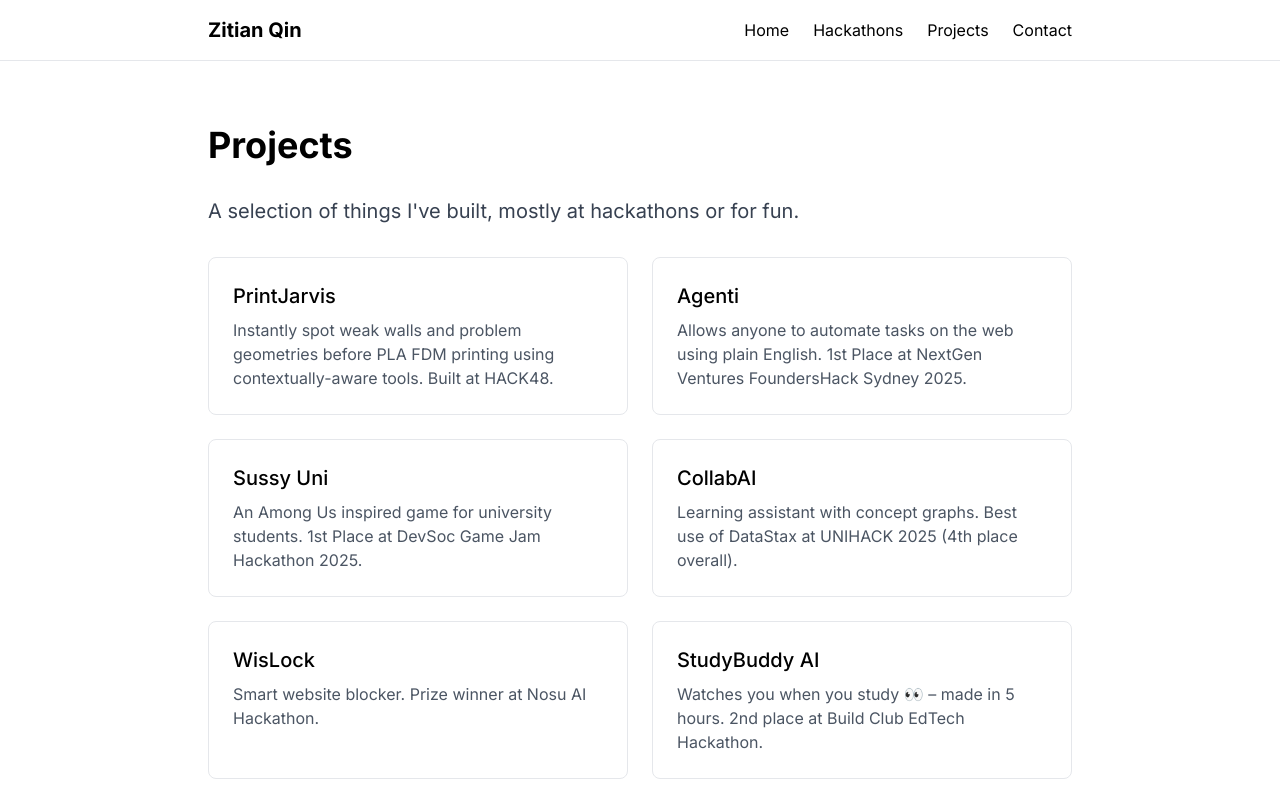
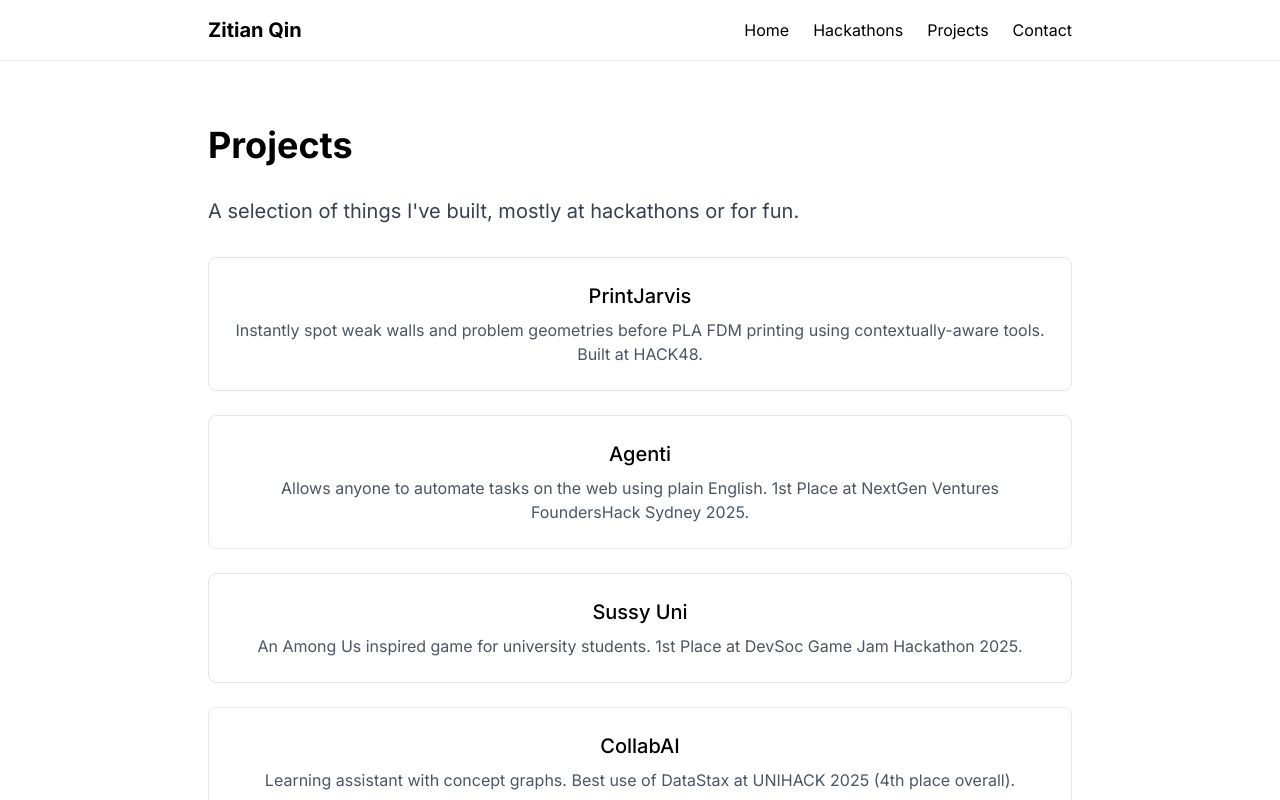
Before and after one commit to zitianqin/zitianqin.github.io, a Next.js app: page /projects in a window 1280 px wide. Shown: the top 800 px of the page. Built offline with nearby package versions, Linux system fonts and the light colour scheme.

Commit message:
Make projects one column

```diff
--- a/src/app/projects/page.tsx
+++ b/src/app/projects/page.tsx
@@ -29,7 +29,7 @@
       <p className="text-xl text-gray-700 dark:text-gray-300 mb-8">
         A selection of things I've built, mostly at hackathons or for fun.
       </p>
-      <div className="grid grid-cols-1 md:grid-cols-2 gap-6">
+      <div className="space-y-6 text-center">
         <ProjectCard
           title="PrintJarvis"
           description="Instantly spot weak walls and problem geometries before PLA FDM printing using contextually-aware tools. Built at HACK48."
```
